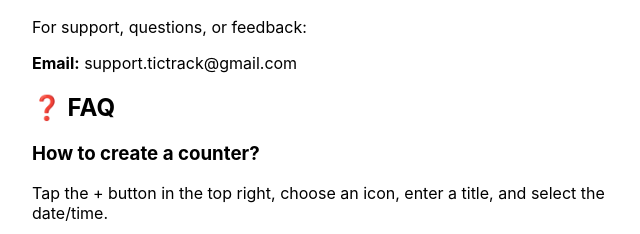
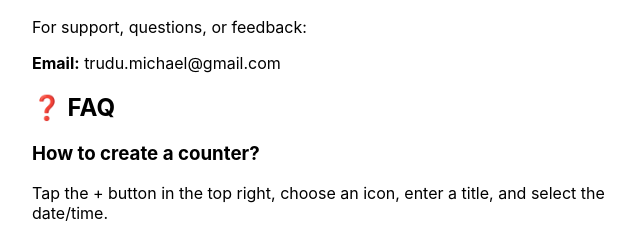
Before and after one commit to mtrudu/tictrack-support, a plain HTML site: page index.html in a window 1280 px wide. Shown: the part 184-418 px from the top of the page, 308-948 px from the left. Drawn offline with Linux system fonts and the light colour scheme.

Commit message:
Update support email address in index.html

```diff
--- a/index.html
+++ b/index.html
@@ -14,7 +14,7 @@
 
     <h2>📧 Contact</h2>
     <p>For support, questions, or feedback:</p>
-    <p><strong>Email:</strong> support.tictrack@gmail.com</p>
+    <p><strong>Email:</strong> trudu.michael@gmail.com</p>
 
     <h2>❓ FAQ</h2>
 
```
